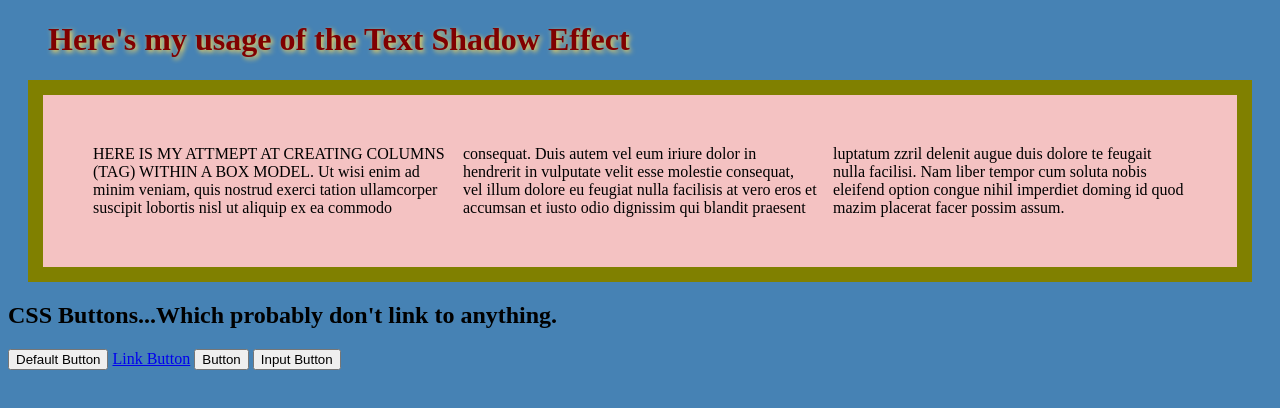
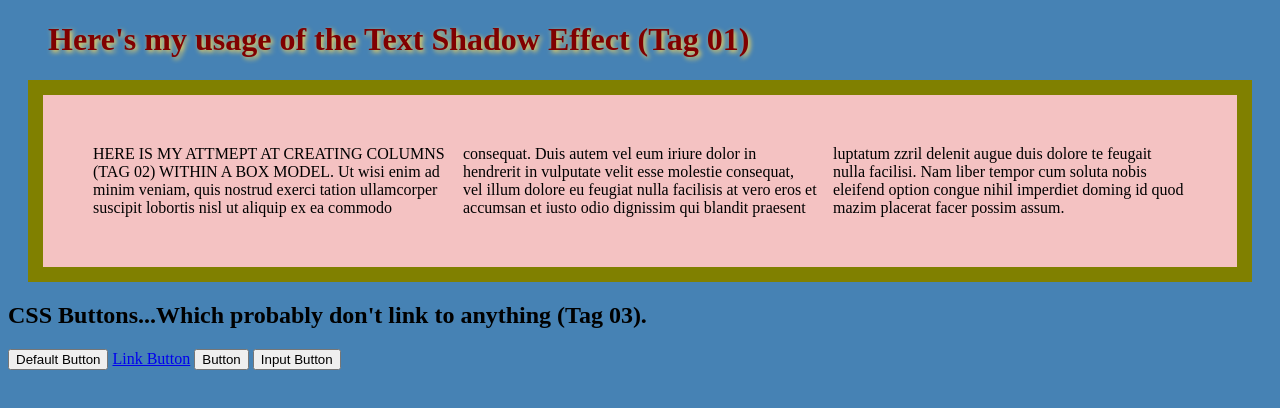
Before and after one commit to jnnfrbnll505/Website-3, a plain HTML site: page index.html in a window 1280 px wide. Drawn offline with Linux system fonts and the light colour scheme.

Commit message:
Update index.html

```diff
--- a/index.html
+++ b/index.html
@@ -16,7 +16,7 @@ h1 {
 </head>
 <body>
 
-<h1>Here's my usage of the Text Shadow Effect</h1>
+<h1>Here's my usage of the Text Shadow Effect (Tag 01)</h1>
 
 <html>
 <head>
@@ -29,7 +29,7 @@ h1 {
 <body>
 
 <div class="newspaper">
-HERE IS MY ATTMEPT AT CREATING COLUMNS (TAG) WITHIN A BOX MODEL. Ut wisi enim ad minim veniam, quis nostrud exerci tation ullamcorper suscipit lobortis nisl ut aliquip ex ea commodo consequat. Duis autem vel eum iriure dolor in hendrerit in vulputate velit esse molestie consequat, vel illum dolore eu feugiat nulla facilisis at vero eros et accumsan et iusto odio dignissim qui blandit praesent luptatum zzril delenit augue duis dolore te feugait nulla facilisi. Nam liber tempor cum soluta nobis eleifend option congue nihil imperdiet doming id quod mazim placerat facer possim assum.
+HERE IS MY ATTMEPT AT CREATING COLUMNS (TAG 02) WITHIN A BOX MODEL. Ut wisi enim ad minim veniam, quis nostrud exerci tation ullamcorper suscipit lobortis nisl ut aliquip ex ea commodo consequat. Duis autem vel eum iriure dolor in hendrerit in vulputate velit esse molestie consequat, vel illum dolore eu feugiat nulla facilisis at vero eros et accumsan et iusto odio dignissim qui blandit praesent luptatum zzril delenit augue duis dolore te feugait nulla facilisi. Nam liber tempor cum soluta nobis eleifend option congue nihil imperdiet doming id quod mazim placerat facer possim assum.
 </div>
 
 <html>
@@ -52,7 +52,7 @@ div {
     margin-left: 40px;
   }
 
-<h2>CSS Buttons...Which probably don't link to anything.</h2>
+<h2>CSS Buttons...Which probably don't link to anything (Tag 03).</h2>
 
 <button>Default Button</button>
 <a href="#" class="button">Link Button</a>
```
